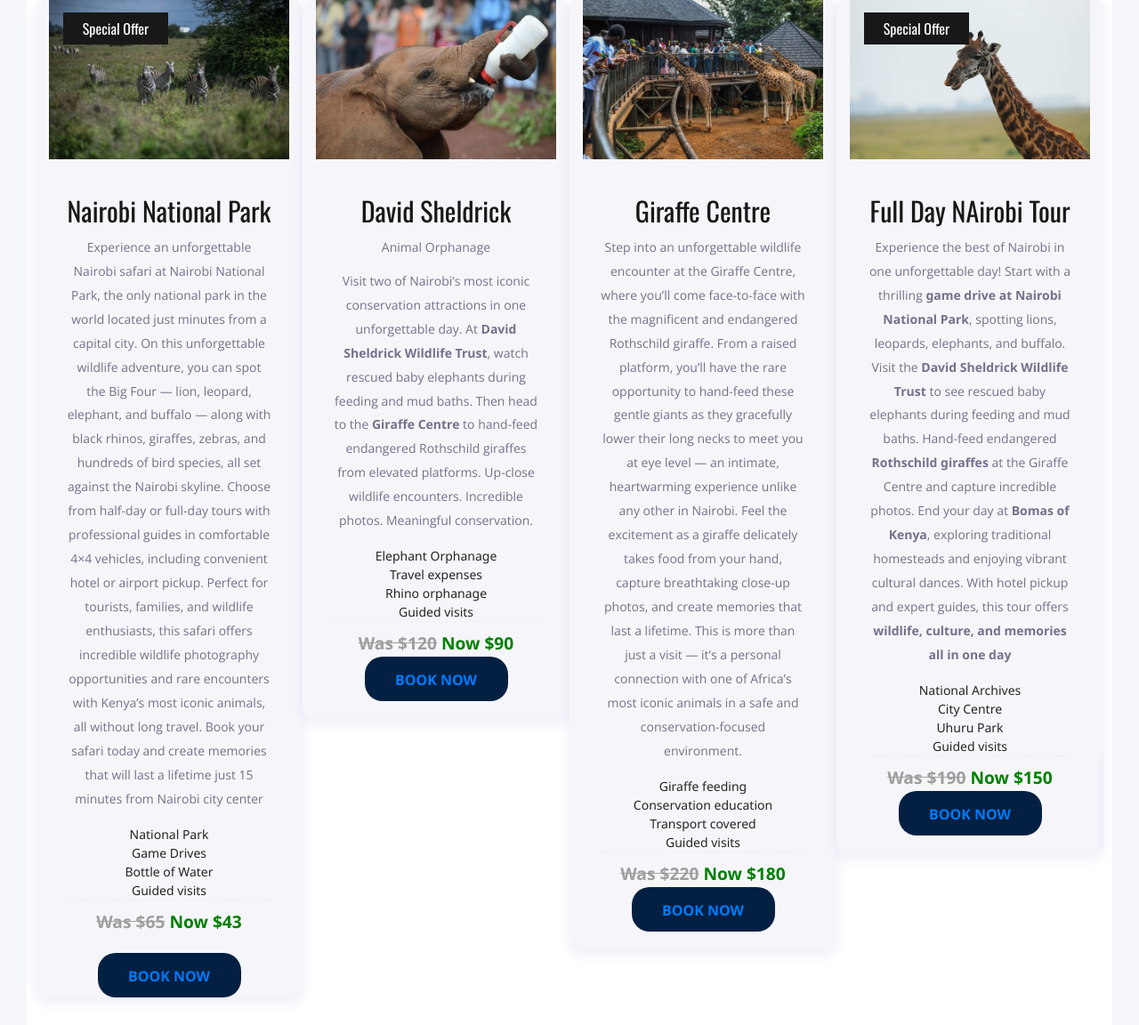
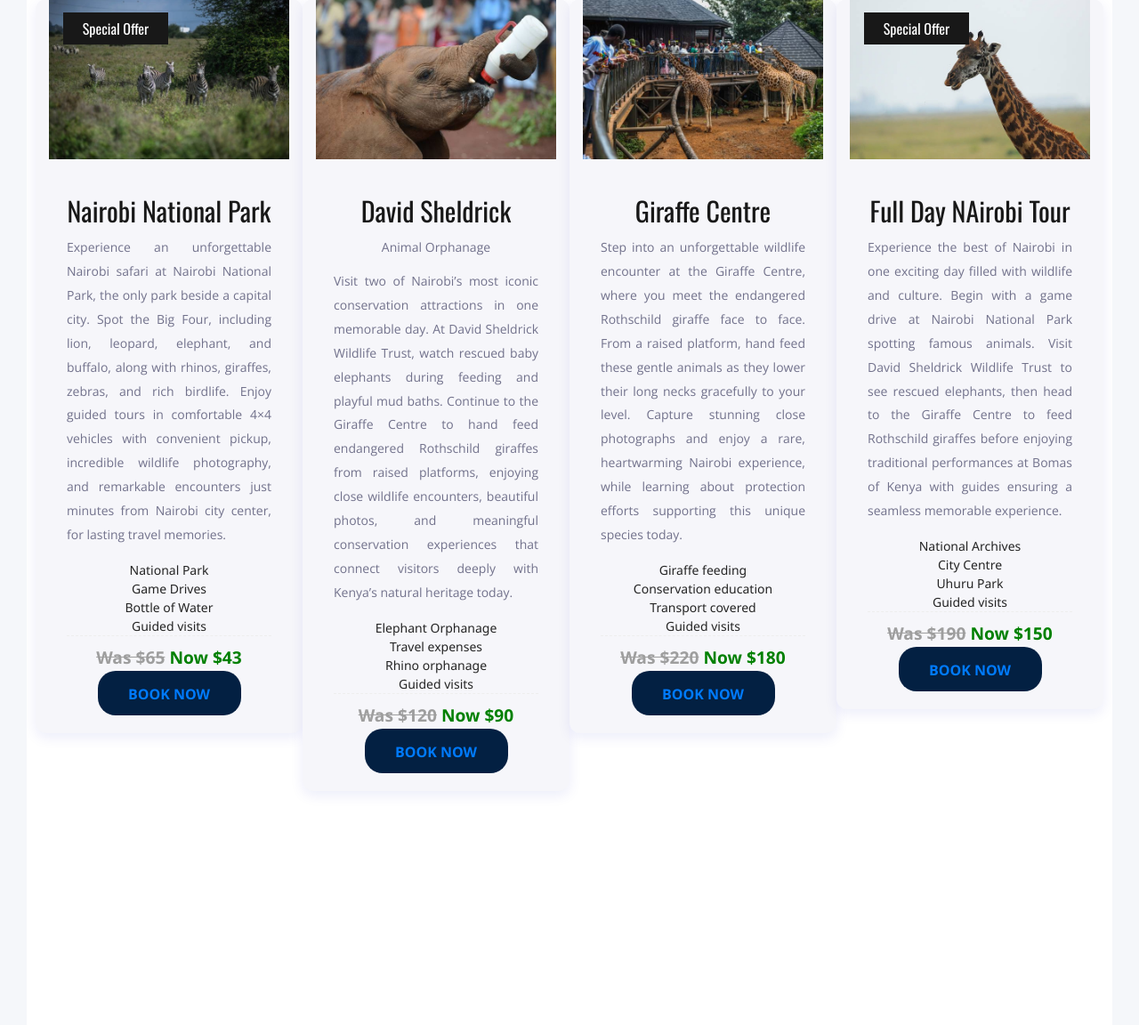
Before and after one commit to Cptzeph23/Tours-Travel, a Django app: page / in a window 1280 px wide. Shown: the part 971-2123 px from the top of the page at 89% size. Run offline with Django 3.2, Linux system fonts and the light colour scheme; some libraries are stand-ins or nearby versions.

Commit message:
Justify index page

```diff
--- a/UniQuest/templates/index.html
+++ b/UniQuest/templates/index.html
@@ -472,18 +472,12 @@
 							</div>
 							<div class="destination_content">
 								<div class="destination_title"><a href="/gallery/">Nairobi National Park</a></div>
-								<div class="destination_subtitle"><p>Experience an unforgettable Nairobi safari at Nairobi
-									 National Park, the only national park in the world located just
-									 minutes from a capital city. On this unforgettable wildlife adventure,
-									  you can spot the Big Four — lion, leopard, elephant, and buffalo — along
-									  with black rhinos, giraffes, zebras, and hundreds of bird species,
-									  all set against the Nairobi skyline. Choose from half-day or full-day
-									  tours with professional guides in comfortable 4×4 vehicles,
-									  including convenient hotel or airport pickup. Perfect for tourists,
-									  families, and wildlife enthusiasts, this safari offers incredible wildlife
-									   photography opportunities and rare encounters with Kenya’s most iconic animals,
-									    all without long travel. Book your safari today and create memories that will last
-										 a lifetime just 15 minutes from Nairobi city center</p></div>
+								<div class="destination_subtitle text-justify"><p>Experience an unforgettable Nairobi safari at Nairobi National Park,
+                                     the only park beside a capital city. Spot the Big Four, including lion, leopard,
+                                      elephant, and buffalo, along with rhinos, giraffes, zebras, and rich birdlife.
+                                      Enjoy guided tours in comfortable 4×4 vehicles with convenient pickup,
+                                      incredible wildlife photography, and remarkable encounters just minutes
+                                      from Nairobi city center, for lasting travel memories.</p></div>
 
 								<div class="destination_list">
 									<ul>
@@ -497,9 +491,10 @@
 	                            <span style="text-decoration: line-through; color: #9e9e9e;">Was $65</span>
 	                                <span style="color: green; font-weight:600;"><b>Now $43</b></span>
                                 </div>
+                                <div><button style="background-color: #032042;" class="newsletter_button btn-warning"><a href="/nairobiPark/" target="_blank"></i> <b>Book Now</b></a></button></div>
+
 
 							</div>
-                                    <div><button style="background-color: #032042;" class="newsletter_button btn-warning"><a href="/nairobiPark/" target="_blank"></i> <b>Book Now</b></a></button></div>
 
 						</div>
 							<!-- Destination -->
@@ -510,14 +505,11 @@
 							<div class="destination_content">
 								<div class="destination_title"><a href="/gallery/">David Sheldrick</a></div>
 								<div class="destination_subtitle"><p>Animal Orphanage</p></div>
-								<div class="destination_subtitle"><p>Visit two of Nairobi’s most iconic conservation attractions
-									 in one unforgettable day.
-										At <b>David Sheldrick Wildlife Trust</b>, watch rescued baby elephants
-										 during feeding and mud baths.
-										Then head to the <b>Giraffe Centre</b> to hand-feed endangered Rothschild
-										 giraffes from elevated platforms.
-										Up-close wildlife encounters. Incredible photos. Meaningful
-										conservation.</p></div>
+								<div class="destination_subtitle text-justify"><p>Visit two of Nairobi’s most iconic conservation attractions in one memorable day.
+                                     At David Sheldrick Wildlife Trust, watch rescued baby elephants during feeding and playful
+                                      mud baths. Continue to the Giraffe Centre to hand feed endangered Rothschild giraffes from
+                                      raised platforms, enjoying close wildlife encounters, beautiful photos, and meaningful
+                                      conservation experiences that connect visitors deeply with Kenya’s natural heritage today.</p></div>
 								<div class="destination_list">
 									<ul>
 										<li>Elephant Orphanage</li>
@@ -543,15 +535,12 @@
 							</div>
 							<div class="destination_content">
 								<div class="destination_title"><a href="/gallery/">Giraffe Centre</a></div>
-								<div class="destination_subtitle"><p>Step into an unforgettable wildlife encounter at the Giraffe Centre,
-									 where you’ll come face-to-face with the magnificent and endangered Rothschild
-									 giraffe. From a raised platform, you’ll have the rare opportunity to hand-feed
-									 these gentle giants as they gracefully lower their long necks to meet you at eye
-									 level — an intimate, heartwarming experience unlike any other in Nairobi. Feel the
-									 excitement as a giraffe delicately takes food from your hand, capture breathtaking
-									 close-up photos, and create memories that last a lifetime. This is more than just a
-									  visit — it’s a personal connection with one of Africa’s most iconic animals in a safe
-									   and conservation-focused environment.</p></div>
+								<div class="destination_subtitle text-justify"><p>Step into an unforgettable wildlife encounter at the Giraffe Centre,
+                                     where you meet the endangered Rothschild giraffe face to face. From a raised
+                                      platform, hand feed these gentle animals as they lower their long necks gracefully
+                                       to your level. Capture stunning close photographs and enjoy a rare, heartwarming
+                                       Nairobi experience, while learning about protection efforts supporting this unique
+                                       species today.</p></div>
 
 								<div class="destination_list">
 									<ul>
@@ -579,15 +568,11 @@
 							</div>
 							<div class="destination_content">
 								<div class="destination_title"><a href="/gallery/">Full Day NAirobi Tour</a></div>
-								<div class="destination_subtitle"><p>Experience the best of Nairobi in one unforgettable day!
-									Start with a thrilling <b>game drive at Nairobi National Park</b>, spotting
-									 lions, leopards, elephants, and buffalo. Visit the <b>David Sheldrick Wildlife Trust</b>
-									  to see rescued baby elephants during feeding and mud
-									   baths. Hand-feed endangered <b>Rothschild giraffes</b> at the Giraffe Centre
-									   and capture incredible photos. End your day at <b>Bomas of Kenya</b>, exploring
-									    traditional homesteads and enjoying vibrant cultural dances. With hotel
-										 pickup and expert guides, this tour offers <b>wildlife, culture,
-										 and memories all in one day</b></p></div>
+								<div class="destination_subtitle text-justify"><p>Experience the best of Nairobi in one exciting day filled with wildlife and culture.
+                                    Begin with a game drive at Nairobi National Park spotting famous animals.
+                                    Visit David Sheldrick Wildlife Trust to see rescued elephants,
+                                     then head to the Giraffe Centre to feed Rothschild giraffes before enjoying traditional
+                                      performances at Bomas of Kenya with guides ensuring a seamless memorable experience.</b></p></div>
 
 								<div class="destination_list">
 									<ul>
@@ -613,11 +598,12 @@
 							</div>
 							<div class="destination_content">
 								<div class="destination_title"><a href="/gallery/">Karen Blixen</a></div>
-								<div class="destination_subtitle"><p>Step into the historic home of Karen Blixen, author of
-									Out of Africa, at the Karen Blixen Museum</p></div>
-									<p>Explore the preserved estate, gardens, and personal artifacts that
-										tell the story of colonial-era Kenya. A peaceful, cultural escape
-										just outside the city.</p>
+								<div class="destination_subtitle text-justify"><p>Step into the historic home of Karen Blixen, celebrated author of Out of Africa,
+                                     at the Karen Blixen Museum. Walk through the preserved estate, peaceful gardens,
+                                      and authentic personal artifacts that reflect life in colonial era Kenya.
+                                      This tranquil destination offers a cultural escape where history,
+                                       literature, and atmosphere blend just outside Nairobi for visitors
+                                       seeking reflection, learning, and inspiration</p>
 
                                 </div>
 								<div class="destination_list">
@@ -643,7 +629,7 @@
 							</div>
 							<div class="destination_content">
 								<div class="destination_title"><a href="/gallery/">Coffee Farm</a></div>
-								<div class="destination_subtitle"><p>Just a few minutes from the city explore coffee
+								<div class="destination_subtitle text-justify"><p>Just a few minutes from the city explore coffee
 									 plantations surrounded by breathtaking landscapes while
 									 learning about the fascinating process behind one of the world’s
 									 favorite beverages. Guided by local experts, you’ll discover how
@@ -673,15 +659,16 @@
 							</div>
 							<div class="destination_content">
 								<div class="destination_title"><a href="/gallery/">Kibra Slums</a></div>
-								<div class="destination_subtitle"><p> Let me describe this tour in three words:
+								<div class="destination_subtitle text-justify"><p> Let me describe this tour in three words:
 									 Authentic, Eye-opening and Transformative.</p></div>
 
-									 <div><p>Experience the inspiring spirit of Kibera in
-										 Nairobi through the eyes of passionate local guides.
-										  Walk the vibrant streets, meet community entrepreneurs,
-										  and hear powerful stories of resilience, creativity, and hope.
-										   This isn’t just sightseeing — it’s a meaningful cultural connection
-										   that changes the way you see the world.</p></div>
+									 <div><p>Experience the inspiring spirit of Kibera in Nairobi through
+                                        the perspective of knowledgeable local guides. Walk along vibrant
+                                        streets, meet community entrepreneurs, and listen to powerful stories
+                                         of resilience, innovation, and hope. This journey is more than sightseeing,
+                                          creating a meaningful cultural connection that broadens understanding
+                                          and encourages responsible travel while supporting local initiatives
+                                          and sharing authentic human experiences together.</p></div>
 
                                 </div>
 								<div class="destination_list">
@@ -707,11 +694,13 @@
 							</div>
 							<div class="destination_content">
 								<div class="destination_title"><a href="/gallery/">Maasai Village Tour</a></div>
-								<div class="destination_subtitle"><p> The Maasai are one of the few communities in Africa
-									that have preserved their traditions despite modern influences.
-									 On this tour, you’ll see living culture, meet people who value
-									 heritage and nature, and experience how they contribute to Kenya’s
-									 economy — all while making personal connections that last a lifetime.</p></div>
+								<div class="destination_subtitle text-justify"><p> The Maasai are among the few African communities who have carefully
+                                    preserved traditions despite modern change. During this cultural tour,
+                                    observe living heritage, interact with people who respect nature,
+                                    and learn how their practices support Kenya’s economy.
+                                    The experience encourages genuine personal connections while
+                                     highlighting values of identity, continuity, and pride within
+                                      a welcoming environment shaped by history and community.</p></div>
                                 </div>
 								<div class="destination_list">
 									<ul>
@@ -736,14 +725,14 @@
 							</div>
 							<div class="destination_content">
 								<div class="destination_title"><a href="/gallery/">Nairobi National Museum</a></div>
-								<div class="destination_subtitle"><p>Step beyond the safari and unlock the powerful story of a
+								<div class="destination_subtitle text-justify"><p>Step beyond the safari and unlock the powerful story of a
 									 nation at the Nairobi National Museum.</p></div>
-									<div><p>This is where Kenya’s past, present, and future come together —
-										from early human origins to vibrant modern culture. If you want to truly
-										understand Kenya, this is where your journey begins.This is where Kenya’s
-										past, present, and future come together — from early human origins to
-										vibrant modern culture. If you want to truly understand Kenya, this is
-										where your journey begins.</p></div>
+									<div><p>Step beyond the safari and discover the powerful national story presented at the
+                                         Nairobi National Museum. Here Kenya’s past, present, and future are connected,
+                                         from early human origins to dynamic contemporary culture. Visitors gain deeper
+                                         understanding of the country’s identity through exhibitions that explain science,
+                                         history, creativity, and the shared journey of a nation shaping its place in today’s
+                                          world.</p></div>
 								<div class="destination_list">
 									<ul>
 										<li>Artefacts</li>
```
